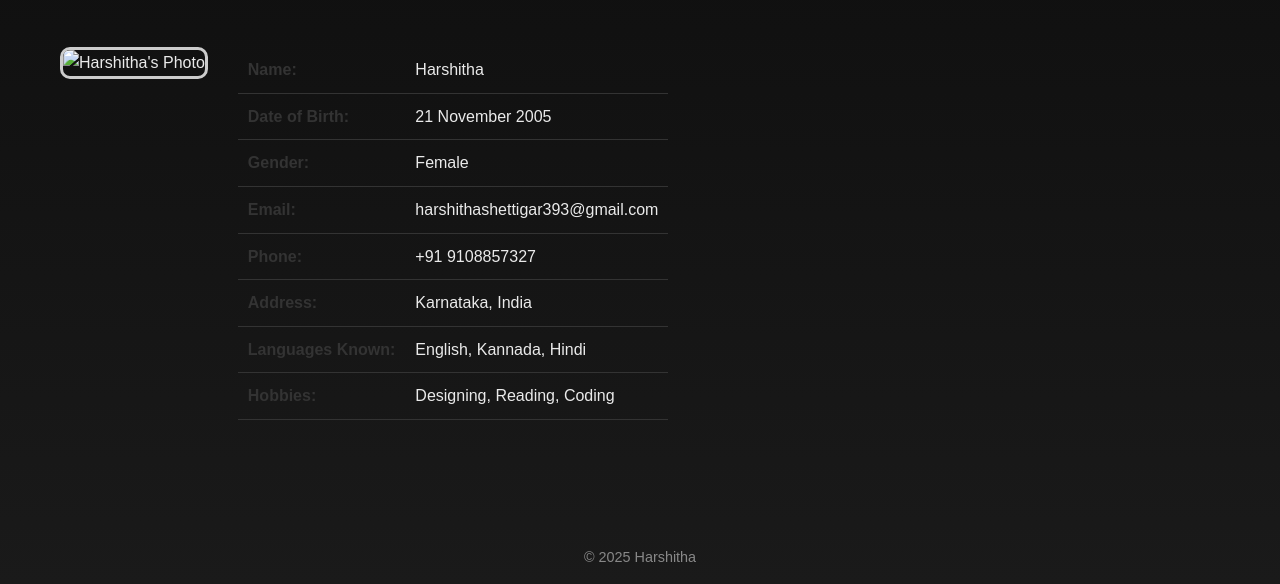
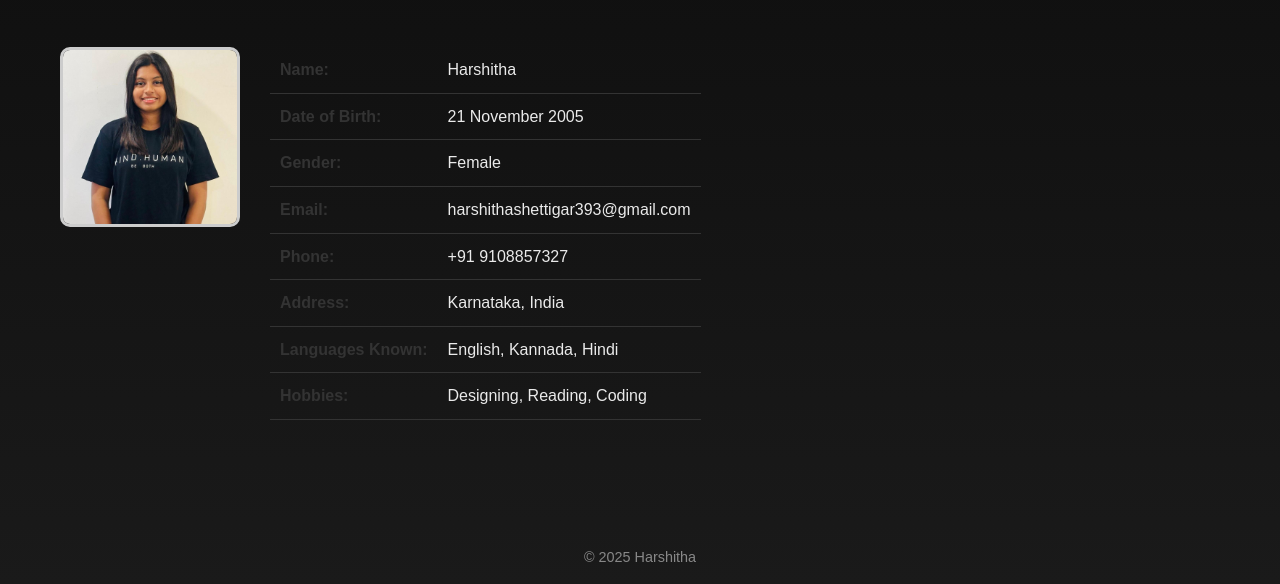
Before and after one commit to harshitha305-cm/harshitha_portfolio, a plain HTML site: page biodata.html in a window 1280 px wide. Shown: the part 216-800 px from the top of the page. Drawn offline with Linux system fonts and the light colour scheme.

Commit message:
Update biodata.html

```diff
--- a/biodata.html
+++ b/biodata.html
@@ -25,7 +25,7 @@
     <!-- Added photo + biodata side by side -->
     <div class="biodata-container">
       <div class="photo">
-        <img src="harshitha.jpeg" alt="Harshitha's Photo">
+        <img src="harshitha.jpg" alt="Harshitha's Photo">
       </div>
 
       <div class="biodata-info">
```
